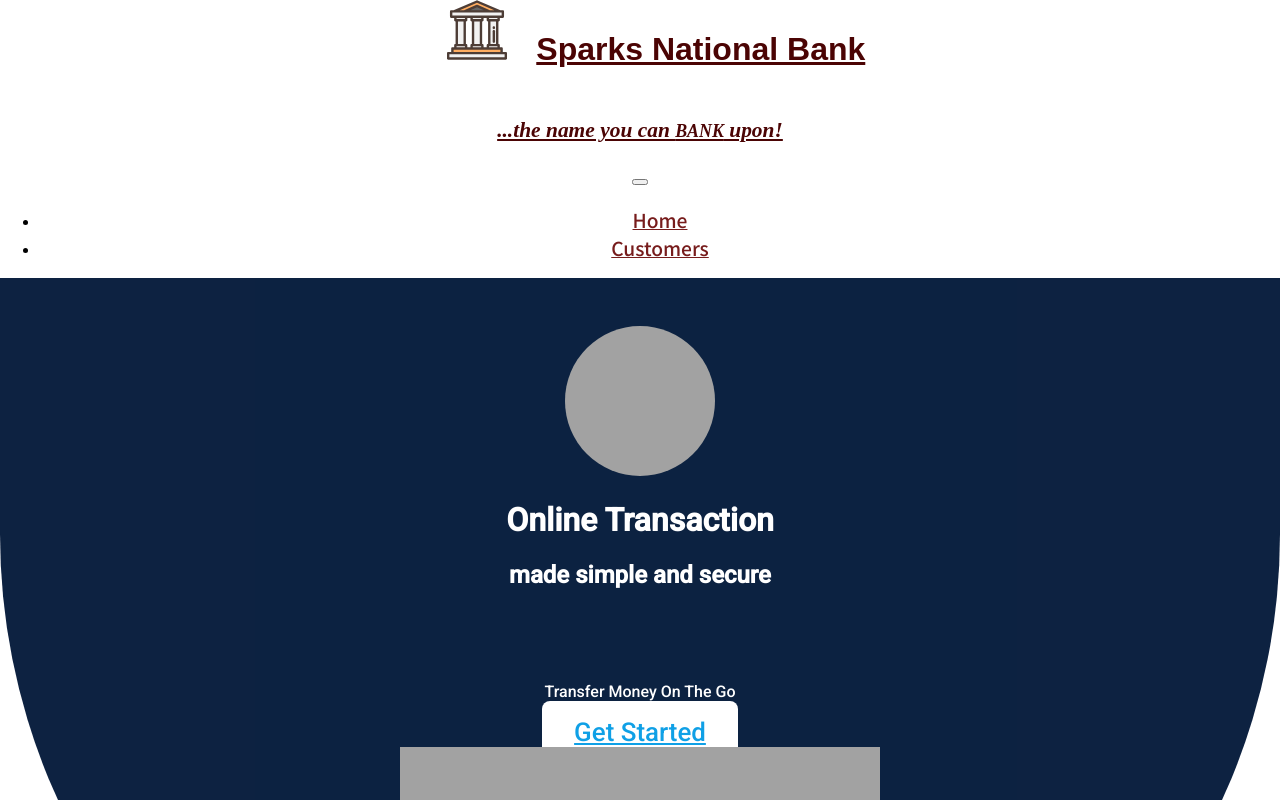
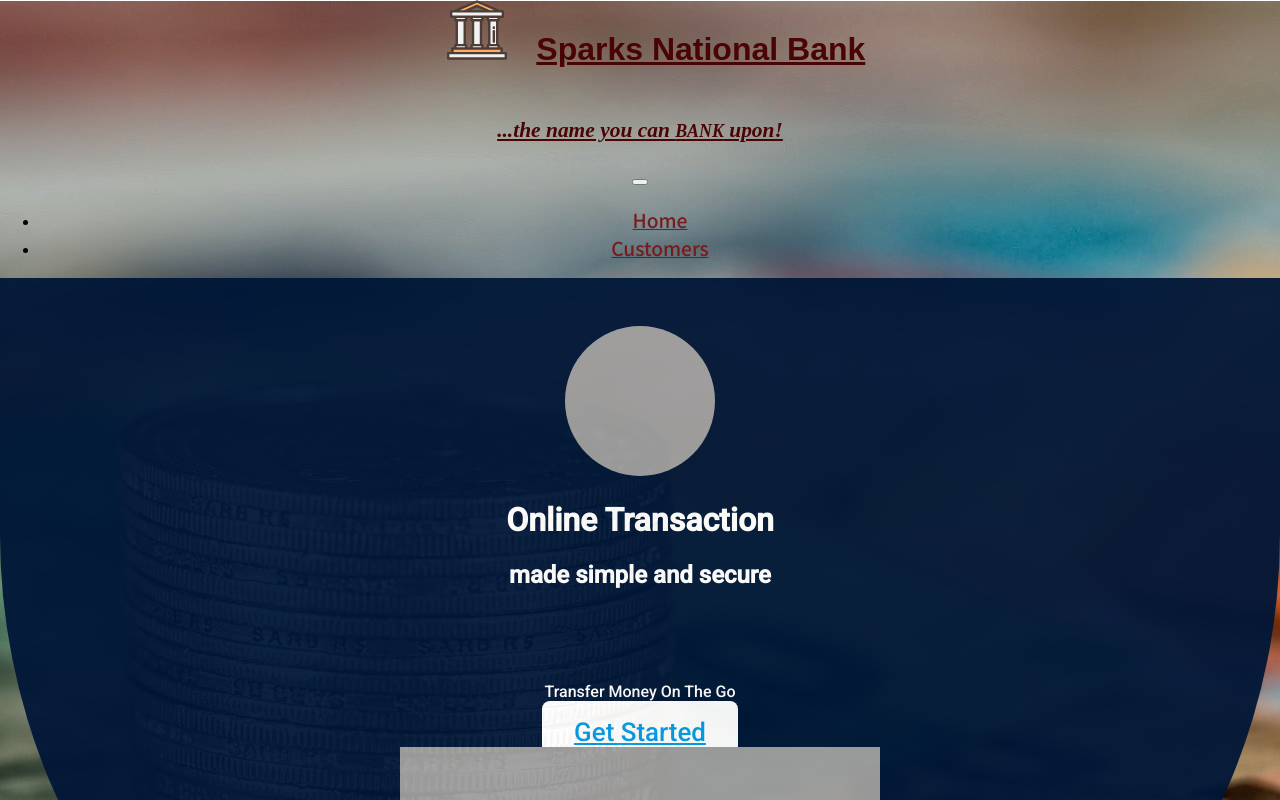
Before and after one commit to Akshit-Sangwan/Basic-Banking-System, a plain HTML site: page index.html in a window 1280 px wide. Shown: the top 800 px of the page. Drawn offline with nearby package versions, Linux system fonts and the light colour scheme; the site is published under a folder, as on GitHub Pages, so addresses that start at the root find nothing; grey boxes are pictures that could not be loaded; a script that the page names is missing; a web font is replaced by a local one.

Commit message:
Update style.css

```diff
--- a/style.css
+++ b/style.css
@@ -1,6 +1,6 @@
 body{
     font-family: 'Roboto', sans-serif;
-    background: url("/images/coins.jpg") no-repeat center center ;
+    background: url("images/coins.jpg") no-repeat center center ;
     text-align: center;
     margin: 0;
 }
```
